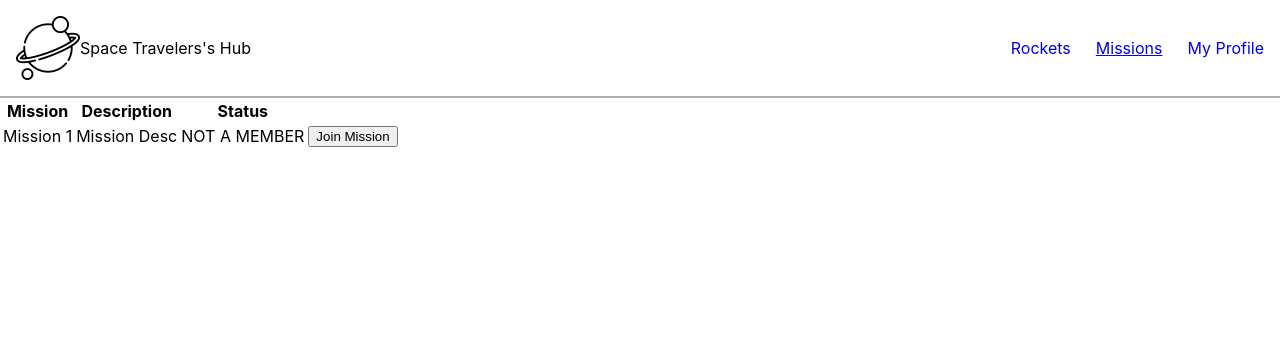
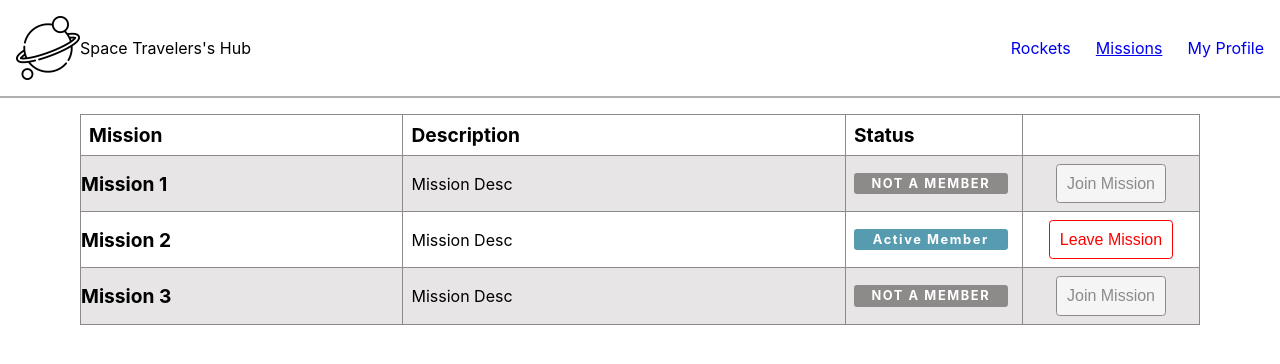
Before and after one commit to anas599/space-travelers-hub, a React (Create React App) app: page /missions in a window 1280 px wide. Shown: the top 364 px of the page. Built offline with nearby package versions, Linux system fonts and the light colour scheme.

Commit message:
Configure the missionSlice.

```diff
--- a/src/components/SingleMission.jsx
+++ b/src/components/SingleMission.jsx
@@ -7,7 +7,7 @@ const SingleMission = ({ mission }) => (
     <td>{mission.description}</td>
     <td>
       <div
-        className={mission?.joined ? 'member-badge active' : 'member-badge'}
+        className={mission?.joined ? 'member-badge active-mission' : 'member-badge'}
       >
         {mission?.joined ? 'Active Member' : 'NOT A MEMBER'}
       </div>
--- a/src/index.css
+++ b/src/index.css
@@ -5,6 +5,10 @@
   --wihite-2: #d1d1d1;
   --lightblue: #4386bf;
   --white: #e8e8e8;
+  --secondary-color: #8d8a8a;
+  --accent-color: #579bb1;
+  --text-color: #514f4f;
+  --container-margin: 1rem 5rem 1rem 5rem;
 }
 
 body {
@@ -90,3 +94,89 @@ img {
   color: white;
   background-color: var(--blue);
 }
+
+/* ============= MISSIONS PAGE ======================= */
+.missionContainer {
+  margin: var(--container-margin);
+}
+
+.missions {
+  width: 100%;
+}
+
+table {
+  border-collapse: collapse;
+  width: 100%;
+}
+
+th {
+  border: 1px solid var(--secondary-color);
+  text-align: left;
+  padding: 8px;
+  font-size: 1.2rem;
+}
+
+td {
+  border: 1px solid var(--secondary-color);
+  text-align: left;
+  justify-content: flex-start;
+  padding: 8px;
+}
+
+td:nth-child(1) {
+  font-size: 1.2rem;
+  font-weight: 700;
+  padding: 0 0 0 0 !important;
+}
+
+td:nth-child(3) {
+  width: 10rem;
+  text-align: center;
+}
+
+td:nth-child(4) {
+  width: 10rem;
+  text-align: center;
+}
+
+tr:nth-child(even) {
+  background-color: rgb(231, 229, 229);
+}
+
+.member-badge {
+  padding: 0.2rem;
+  margin-right: 0.4rem;
+  text-align: center;
+  font-size: 0.8rem;
+  font-weight: bold;
+  color: white;
+  border-radius: 0.2rem;
+  letter-spacing: 0.1rem;
+  background-color: var(--secondary-color);
+}
+
+.active-mission {
+  background-color: var(--accent-color);
+}
+
+.joinBtn {
+  padding: 0.6rem;
+  font-size: 1rem;
+  color: var(--secondary-color);
+  background-color: whitesmoke;
+  border: 0.1rem solid var(--secondary-color);
+  border-radius: 0.23rem;
+  cursor: pointer;
+}
+
+.leaveBtn {
+  padding: 0.6rem;
+  font-size: 1rem;
+  color: red;
+  background-color: white;
+  border: 0.1rem solid red;
+  border-radius: 0.23rem;
+  cursor: pointer;
+}
+
+/* ============== END MISSION PAGE==================== */
--- a/src/pages/Missions.jsx
+++ b/src/pages/Missions.jsx
@@ -6,6 +6,17 @@ const Missions = () => {
     {
       id: 1,
       missionName: 'Mission 1',
+      description: 'Mission Desc',
+    },
+    {
+      id: 2,
+      missionName: 'Mission 2',
+      description: 'Mission Desc',
+      joined: true,
+    },
+    {
+      id: 3,
+      missionName: 'Mission 3',
       description: 'Mission Desc',
     },
   ];
```
Also changed, not shown: src/redux/mission/missionSlice.jsx (+54 -0 lines).
